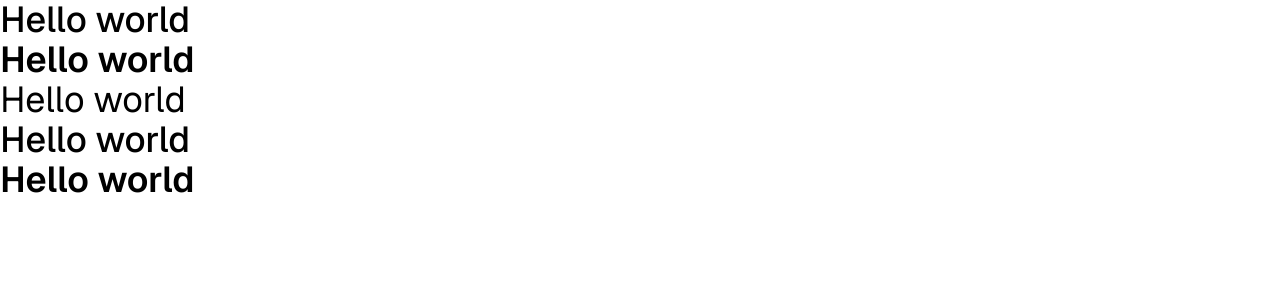
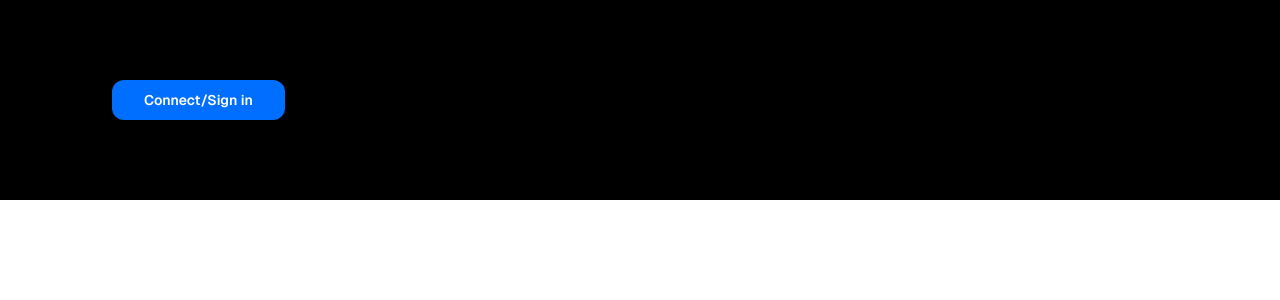
Before and after one commit to aycanogut/patara, a Next.js app: page / in a window 1280 px wide. Shown: the top 300 px of the page. Built offline with nearby package versions, Linux system fonts and the light colour scheme.

Commit message:
feat: :sparkles: add button component with brand variant

```diff
--- /dev/null
+++ b/components/Button/buttonVariants.ts
@@ -0,0 +1,27 @@
+import { cva } from 'class-variance-authority';
+
+const buttonVariants = cva(
+  'inline-flex cursor-pointer items-center justify-center gap-2 text-sm whitespace-nowrap transition-colors focus-visible:ring-2 focus-visible:ring-text-primary  focus-visible:outline-none disabled:pointer-events-none disabled:opacity-50 [&_svg]:pointer-events-none [&_svg]:size-4 [&_svg]:shrink-0',
+  {
+    variants: {
+      variant: {
+        default: 'bg-text-brand text-text-primary hover:bg-text-brand/80',
+      },
+      size: {
+        default: 'rounded-xl px-8 py-2.5',
+        // icon: 'TODO'
+      },
+      emphasis: {
+        normal: 'font-geist font-medium',
+        strong: 'font-inter font-semibold',
+      },
+    },
+    defaultVariants: {
+      variant: 'default',
+      size: 'default',
+      emphasis: 'normal',
+    },
+  }
+);
+
+export default buttonVariants;
--- /dev/null
+++ b/components/Button/index.tsx
@@ -0,0 +1,27 @@
+import * as React from 'react';
+
+import { Slot } from '@radix-ui/react-slot';
+import { type VariantProps } from 'class-variance-authority';
+
+import cn from '@/utils/cn';
+
+import buttonVariants from './buttonVariants';
+
+export interface ButtonProps extends React.ButtonHTMLAttributes<HTMLButtonElement>, VariantProps<typeof buttonVariants> {
+  asChild?: boolean;
+}
+
+const Button = React.forwardRef<HTMLButtonElement, ButtonProps>(({ className, variant, size, emphasis, asChild = false, ...props }, ref) => {
+  const Comp = asChild ? Slot : 'button';
+  return (
+    <Comp
+      className={cn(buttonVariants({ variant, size, emphasis, className }))}
+      ref={ref}
+      {...props}
+    />
+  );
+});
+
+Button.displayName = 'Button';
+
+export { Button, buttonVariants };
--- a/pages/index.tsx
+++ b/pages/index.tsx
@@ -1,11 +1,11 @@
+import { Button } from '@/components/Button';
+
 export default function Home() {
   return (
-    <div>
-      <h1 className="font-inter text-4xl font-medium">Hello world</h1>
-      <h1 className="font-inter text-4xl font-semibold">Hello world</h1>
-      <h1 className="font-geist text-4xl font-normal">Hello world</h1>
-      <h1 className="font-geist text-4xl font-medium">Hello world</h1>
-      <h1 className="font-geist text-4xl font-semibold">Hello world</h1>
+    <div className="bg-black p-20">
+      <span className="rounded-xl px-8 py-2.5">
+        <Button emphasis="strong">Connect/Sign in</Button>
+      </span>
     </div>
   );
 }
```
